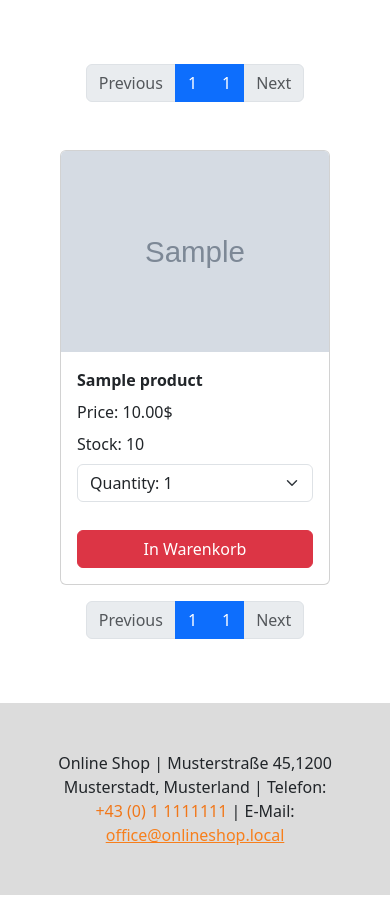
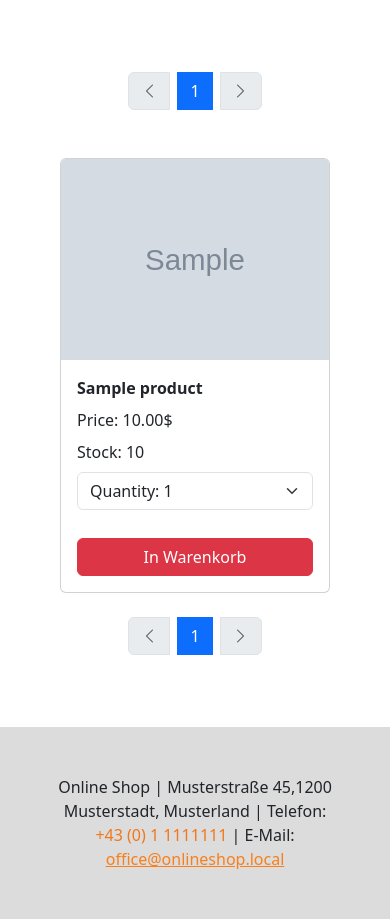
Before and after one commit to h-s-ner/vanilla-php-ecommerce, a PHP site: page /products.php in a window 390 px wide. Shown: the part 72-991 px from the top of the page. Before the commit the page ends 967 px from the top, so only its background shows below. Run offline with PHP 8.4, Linux system fonts and the light colour scheme; tables that the repository leaves empty hold one stand-in row (values such as "Sample post"); grey boxes marked "Sample" are stand-in pictures.

Commit message:
fix: limit displayed pagination buttons

```diff
--- a/app/templates/pagination.php
+++ b/app/templates/pagination.php
@@ -1,14 +1,72 @@
 
-<?php if(isset($page,$pageCount)): ?>
-<nav aria-label="Page navigation">
-  <ul class="pagination my-3 justify-content-center flex-wrap">
-    <li class="page-item <?= $page == 1?"disabled":"" ?>"><a class="page-link" href="?<?= http_build_query(array_merge($_GET, ['page' => $page-1])) ?>">Previous</a></li>
-    <li class="page-item <?= $page == 1?"active":"" ?>"><a class="page-link" href="?<?= http_build_query(array_merge($_GET, ['page' => 1])) ?>">1</a></li>
-    <?php for($i=2;$i < $pageCount;$i++):?>
-    <li class="page-item <?= $page==$i?'active':'' ?>"><a class="page-link" href="?<?= http_build_query(array_merge($_GET, ['page' => $i])) ?>"><?= $i ?></a></li>
-    <?php endfor;?>
-    <li class="page-item <?= $page == $pageCount?"active":"" ?>"><a class="page-link" href="?<?= http_build_query(array_merge($_GET, ['page' => $pageCount])) ?>"><?= $pageCount ?></a></li>
-    <li class="page-item <?= $page == $pageCount?"disabled":"" ?>"><a class="page-link" href="?<?= http_build_query(array_merge($_GET, ['page' => $page+1])) ?>">Next</a></li>
+<?php if (isset($page, $pageCount) && $pageCount > 0): ?>
+<nav aria-label="Page navigation" class="my-4">
+  <ul class="pagination fancy-pagination justify-content-center align-items-center flex-wrap gap-2">
+
+    <li class="page-item <?= $page <= 1 ? 'disabled' : '' ?>">
+      <?php if ($page <= 1): ?>
+        <span class="page-link" aria-disabled="true">
+          <i class="bi bi-chevron-left"></i>
+          <span class="d-none d-sm-inline ms-1">Previous</span>
+        </span>
+      <?php else: ?>
+        <a
+          class="page-link"
+          href="?<?= htmlspecialchars(http_build_query(array_merge($_GET, ['page' => $page - 1])), ENT_QUOTES, 'UTF-8') ?>"
+          aria-label="Previous page"
+        >
+          <i class="bi bi-chevron-left"></i>
+          <span class="d-none d-sm-inline ms-1">Previous</span>
+        </a>
+      <?php endif; ?>
+    </li>
+
+    <?php for ($i = 1; $i <= $pageCount; $i++): ?>
+      <?php if (
+          $i === 1 ||
+          $i === (int) $pageCount ||
+          ($i >= $page - 2 && $i <= $page + 2)
+      ): ?>
+        <li class="page-item <?= $i == $page ? 'active' : '' ?>">
+          <?php if ($i == $page): ?>
+            <span class="page-link" aria-current="page"><?= $i ?></span>
+          <?php else: ?>
+            <a
+              class="page-link"
+              href="?<?= htmlspecialchars(http_build_query(array_merge($_GET, ['page' => $i])), ENT_QUOTES, 'UTF-8') ?>"
+            ><?= $i ?></a>
+          <?php endif; ?>
+        </li>
+
+      <?php elseif (
+          ($i === 2 && $page > 3) ||
+          ($i === $pageCount - 1 && $page < $pageCount - 2)
+      ): ?>
+        <li class="page-item disabled">
+          <span class="page-link dots" aria-hidden="true">…</span>
+        </li>
+      <?php endif; ?>
+    <?php endfor; ?>
+
+    <!-- Next -->
+    <li class="page-item <?= $page >= $pageCount ? 'disabled' : '' ?>">
+      <?php if ($page >= $pageCount): ?>
+        <span class="page-link" aria-disabled="true">
+          <span class="d-none d-sm-inline me-1">Next</span>
+          <i class="bi bi-chevron-right"></i>
+        </span>
+      <?php else: ?>
+        <a
+          class="page-link"
+          href="?<?= htmlspecialchars(http_build_query(array_merge($_GET, ['page' => $page + 1])), ENT_QUOTES, 'UTF-8') ?>"
+          aria-label="Next page"
+        >
+          <span class="d-none d-sm-inline me-1">Next</span>
+          <i class="bi bi-chevron-right"></i>
+        </a>
+      <?php endif; ?>
+    </li>
+
   </ul>
 </nav>
 <?php endif; ?>
```
